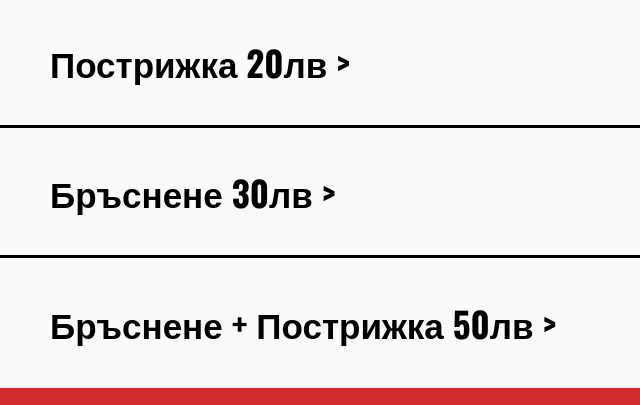
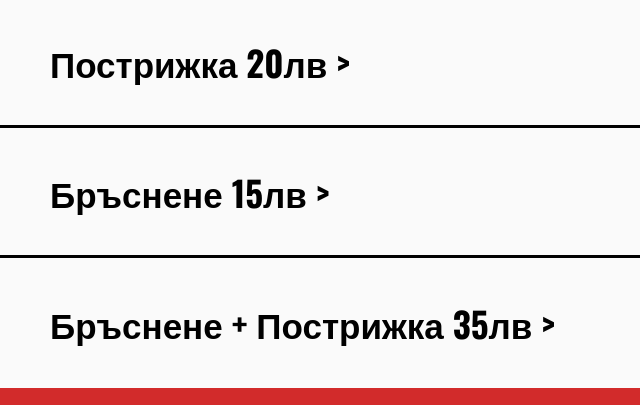
Before and after one commit to Kaloyan3D/Dos-Bros, a plain HTML site: page index.html in a window 1280 px wide. Shown: the part 1920-2325 px from the top of the page, 0-640 px from the left. Drawn offline with nearby package versions, Linux system fonts and the light colour scheme.

Commit message:
fixed prices

```diff
--- a/index.html
+++ b/index.html
@@ -107,8 +107,8 @@
         </div>
         <div class="prices-container">
         <p class="cut">Пострижка 20лв ></p>
-        <p class="beard">Бръснене 30лв ></p>
-        <p class="beard-cut">Бръснене + Пострижка 50лв ></p>
+        <p class="beard">Бръснене 15лв ></p>
+        <p class="beard-cut">Бръснене + Пострижка 35лв ></p>
         </div>
 
 
```
Also changed, not shown: contacts.html (+1 -1 lines).
